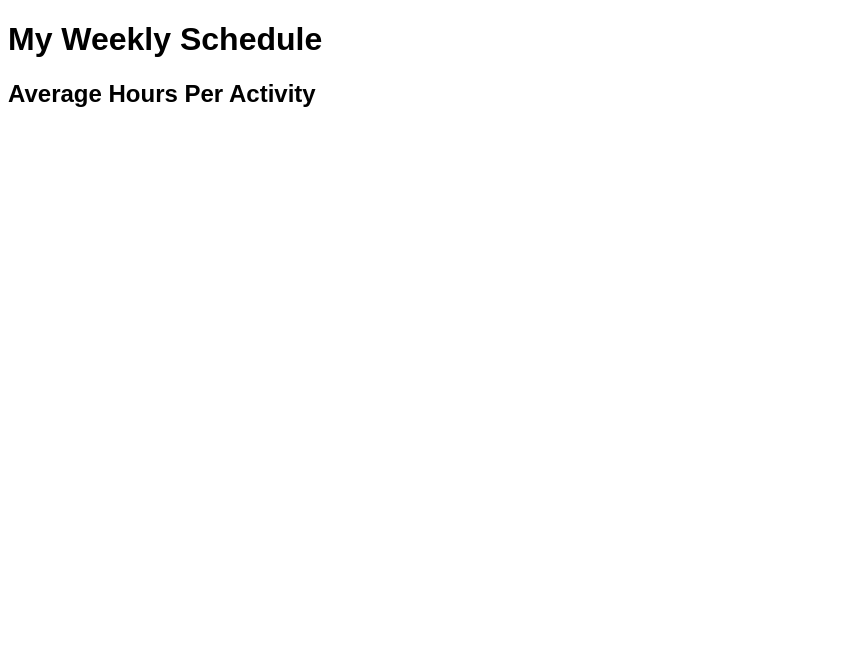
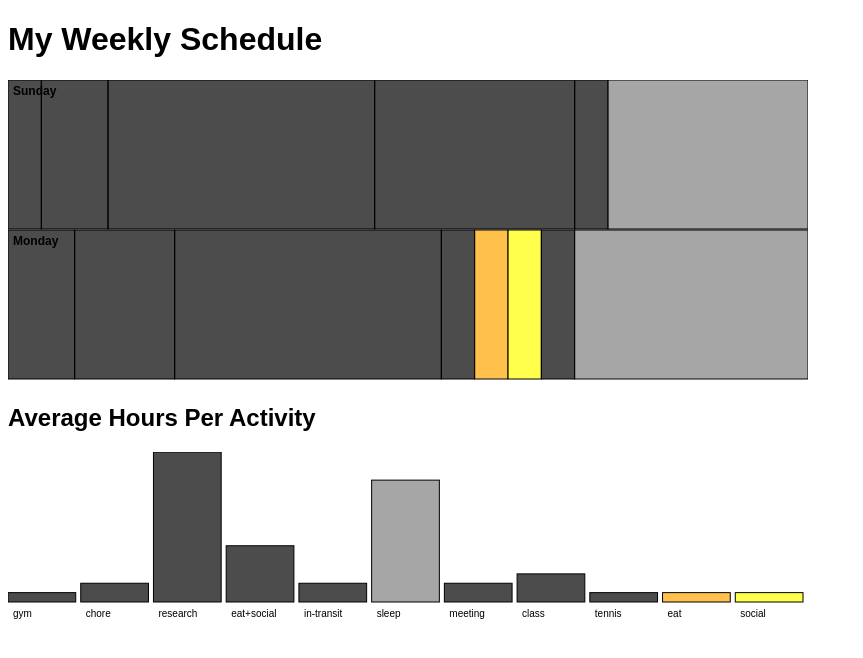
Before and after one commit to EkamNatt/COEN60Assignment2, a plain HTML site: page index.html in a window 1280 px wide. Shown: the whole page, without its empty margins (0-863 px from the left). Drawn offline with nearby package versions, Linux system fonts and the light colour scheme.

Commit message:
Update index.html

```diff
--- a/index.html
+++ b/index.html
@@ -22,6 +22,113 @@
     <div id="schedule"></div>
     <h2>Average Hours Per Activity</h2>
     <div id="statistics"></div>
-    <script src="script.js"></script>
+    <script>
+        const activities = [
+            { name: 'sleep', color: 'grey' },
+            { name: 'study', color: 'blue' },
+            { name: 'play', color: 'green' },
+            { name: 'exercise', color: 'purple' },
+            { name: 'social', color: 'yellow' },
+            { name: 'eat', color: 'orange' }
+        ];
+
+        const weeklySchedule = {
+            'Sunday': { 'gym': 1, 'chore': 2, 'research': 8, 'eat+social': 6, 'in-transit': 1, 'sleep': 6 },
+            'Monday': { 'meeting': 2, 'class': 3, 'research': 8, 'tennis': 1, 'eat': 1, 'social': 1, 'in-transit': 1, 'sleep': 7 },
+            // ... add other days as per your example
+        };
+
+        const width = 800;
+        const height = 300;
+        const svg = d3.select("#schedule").append("svg").attr("width", width).attr("height", height);
+        const totalHours = 24;
+        const scaleX = d3.scaleLinear().domain([0, totalHours]).range([0, width]);
+        const barHeight = height / Object.keys(weeklySchedule).length;
+
+        let yOffset = 0;
+
+        Object.keys(weeklySchedule).forEach((day, dayIndex) => {
+            let xOffset = 0;
+
+            Object.entries(weeklySchedule[day]).forEach(([activity, hours]) => {
+                const color = activities.find(a => a.name === activity)?.color || 'black';
+                const rect = svg.append('rect')
+                    .attr('x', xOffset)
+                    .attr('y', yOffset)
+                    .attr('width', scaleX(hours))
+                    .attr('height', barHeight - 1)
+                    .attr('fill', color)
+                    .attr('class', 'activity-bar');
+
+                rect.on('mouseover', function() {
+                    d3.select(this).attr('fill-opacity', 0.5);
+                    svg.append('text')
+                        .attr('id', 'tooltip')
+                        .attr('x', xOffset + 5)
+                        .attr('y', yOffset + 15)
+                        .text(`${activity}: ${hours} hours`)
+                        .attr('font-size', '12px');
+                });
+
+                rect.on('mouseout', function() {
+                    d3.select(this).attr('fill-opacity', 1);
+                    d3.select('#tooltip').remove();
+                });
+
+                xOffset += scaleX(hours);
+            });
+
+            svg.append('text')
+                .attr('x', 5)
+                .attr('y', yOffset + 15)
+                .text(day)
+                .attr('font-size', '12px')
+                .attr('font-weight', 'bold');
+
+            yOffset += barHeight;
+        });
+
+        let activityTotals = {};
+
+        Object.keys(weeklySchedule).forEach(day => {
+            Object.entries(weeklySchedule[day]).forEach(([activity, hours]) => {
+                if (!activityTotals[activity]) {
+                    activityTotals[activity] = 0;
+                }
+                activityTotals[activity] += hours;
+            });
+        });
+
+        let activityAverages = {};
+
+        Object.keys(activityTotals).forEach(activity => {
+            activityAverages[activity] = activityTotals[activity] / 7;
+        });
+
+        const statsSvg = d3.select("#statistics").append("svg").attr("width", width).attr("height", 200);
+        const scaleY = d3.scaleLinear().domain([0, d3.max(Object.values(activityAverages))]).range([0, 150]);
+
+        let statsXOffset = 0;
+        const statsBarWidth = width / Object.keys(activityAverages).length;
+
+        Object.entries(activityAverages).forEach(([activity, average]) => {
+            const color = activities.find(a => a.name === activity)?.color || 'black';
+            statsSvg.append('rect')
+                .attr('x', statsXOffset)
+                .attr('y', 150 - scaleY(average))
+                .attr('width', statsBarWidth - 5)
+                .attr('height', scaleY(average))
+                .attr('fill', color)
+                .attr('class', 'activity-bar');
+
+            statsSvg.append('text')
+                .attr('x', statsXOffset + 5)
+                .attr('y', 165)
+                .text(activity)
+                .attr('font-size', '10px');
+
+            statsXOffset += statsBarWidth;
+        });
+    </script>
 </body>
 </html>
```
